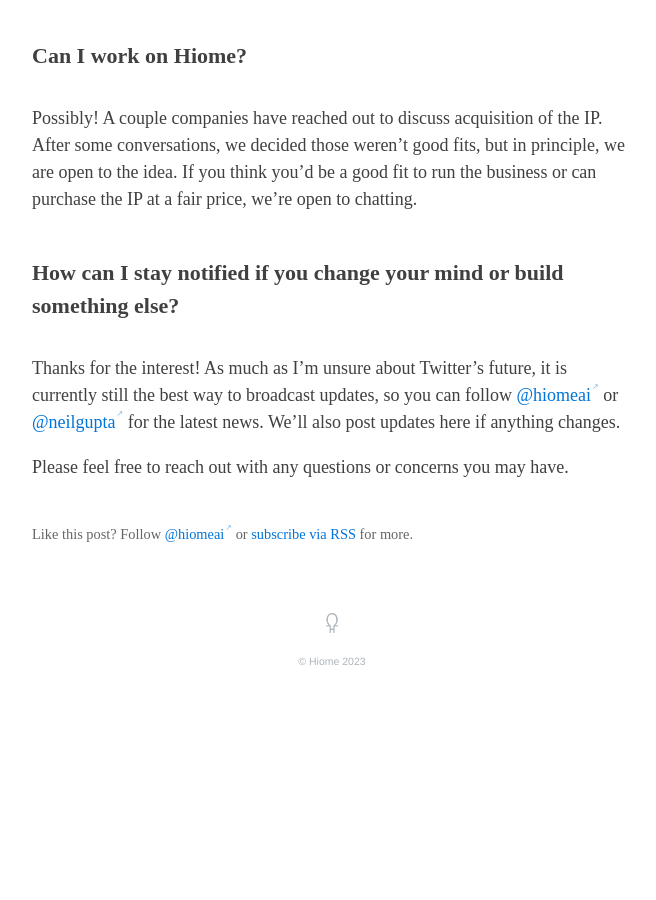
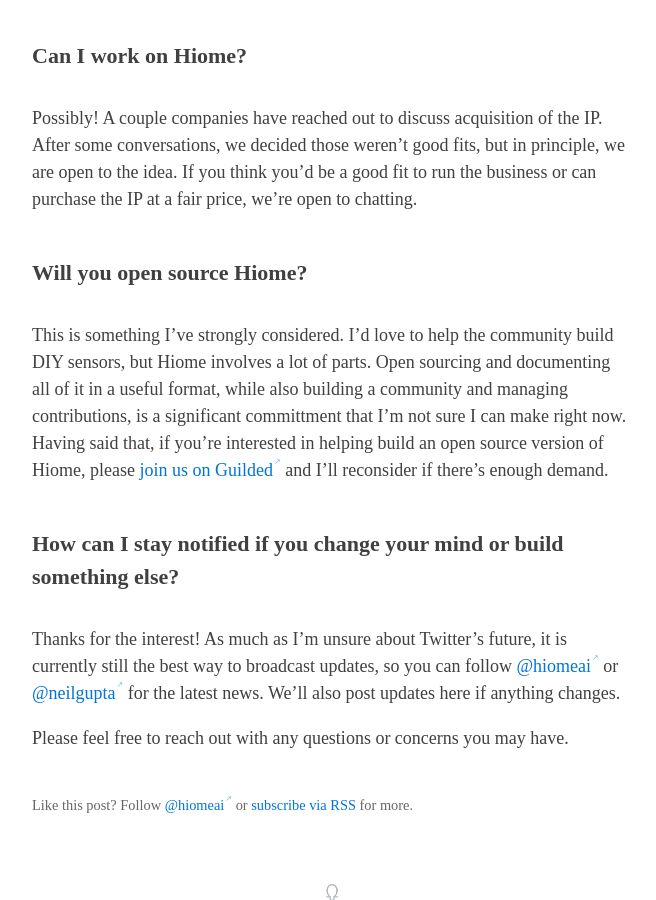
Before and after one commit to Hiome/blog.hiome.com, a Jekyll site: the page built from _posts/2023-01-15-status_update.md, in a window 1280 px wide and 900 px high, scrolled down 1563 px. Shown: the whole window, without its empty margins (308-964 px from the left). Built offline with Jekyll 4.4.1, drawn with Linux system fonts in a browser that asks for light colours; before the commit the page ends 2265 px from its top, so only the background shows below that.

Commit message:
oss question

```diff
--- a/_posts/2023-01-15-status_update.md
+++ b/_posts/2023-01-15-status_update.md
@@ -27,6 +27,10 @@
 
 Possibly! A couple companies have reached out to discuss acquisition of the IP. After some conversations, we decided those weren't good fits, but in principle, we are open to the idea. If you think you'd be a good fit to run the business or can purchase the IP at a fair price, we're open to chatting.
 
+## Will you open source Hiome?
+
+This is something I've strongly considered. I'd love to help the community build DIY sensors, but Hiome involves a lot of parts. Open sourcing and documenting all of it in a useful format, while also building a community and managing contributions, is a significant committment that I'm not sure I can make right now. Having said that, if you're interested in helping build an open source version of Hiome, please [join us on Guilded](https://www.guilded.gg/i/2DRj1yQp) and I'll reconsider if there's enough demand.
+
 ## How can I stay notified if you change your mind or build something else?
 
 Thanks for the interest! As much as I'm unsure about Twitter's future, it is currently still the best way to broadcast updates, so you can follow [@hiomeai](https://twitter.com/hiomeai) or [@neilgupta](https://twitter.com/neilgupta) for the latest news. We'll also post updates here if anything changes.
```
